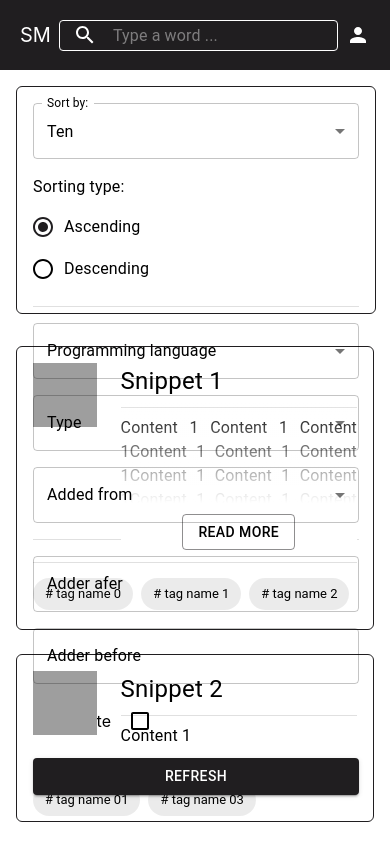
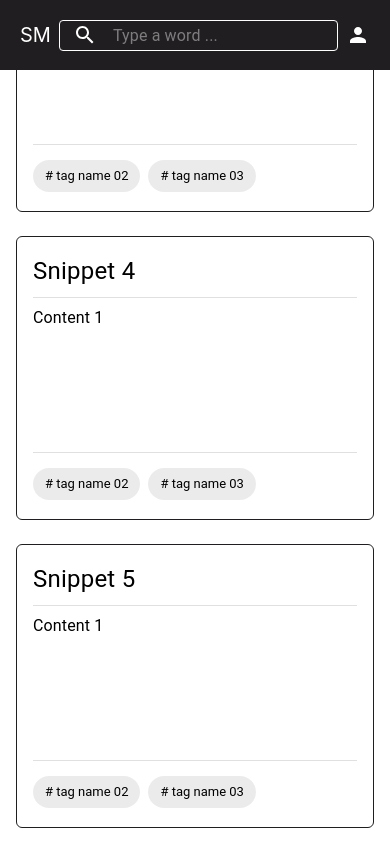
Before and after one commit to matozog/code-snippets-manager-fe, a React (Create React App) app: page / in a window 390 px wide. Built offline with nearby package versions, Linux system fonts and the light colour scheme; grey boxes are pictures that could not be loaded.

Commit message:
Detect overflow if app is resizing, fix styles for mobile view

```diff
--- a/src/components/snippet-card/snippet-card.jss.ts
+++ b/src/components/snippet-card/snippet-card.jss.ts
@@ -62,3 +62,12 @@ export const SnippetContentOverflow = styled(Box)(() => ({
   justifyContent: 'center',
   background: 'linear-gradient(transparent 20%,#FFF 75%)',
 }));
+
+export const TagsChipContainer = styled(Box, {
+  shouldForwardProp: (prop) => prop !== 'isOverflow',
+})<{ isOverflow?: boolean }>(({ theme, isOverflow }) => ({
+  display: 'flex',
+  gap: theme.spacing(1),
+  width: isOverflow ? '80%' : '100%',
+  overflowX: 'auto',
+}));
--- a/src/components/snippet-card/snippet-card.tsx
+++ b/src/components/snippet-card/snippet-card.tsx
@@ -1,4 +1,3 @@
-import { Box, Stack } from '@mui/material';
 import { FC, MutableRefObject, useRef } from 'react';
 import {
   SnippetCardContainer,
@@ -8,14 +7,15 @@ import {
   SnippetImageContainer,
   SnippetInfoContainer,
   SnippetTitle,
+  TagsChipContainer,
   TagsContainer,
 } from './snippet-card.jss';
 
+import { Box } from '@mui/material';
 import CustomDivider from '../custom-divider/custom-divider';
 import { ICodeSnippet } from 'src/types/models';
 import MuiChip from '../chip/chip';
 import ReadMoreButton from '../buttons/read-more/read-more';
-import TooltipInfo from '../tooltip/tooltip-info/tooltip-info';
 import { useIsOverflow } from 'src/hooks/useOverflow';
 
 interface ISnippetCardProps {
@@ -59,12 +59,12 @@ const SnippetCard: FC<ISnippetCardProps> = ({ codeSnippet }) => {
       </SnippetInfoContainer>
       <CustomDivider />
       <TagsContainer ref={tagsRef}>
-        <Stack direction="row" spacing={1} width={isOverflowTags ? '60%' : '100%'}>
+        <TagsChipContainer isOverflow={isOverflowTags}>
           {codeSnippet.tags.map((tag) => (
             <MuiChip key={tag.name} name={`# ${tag.name}`} />
           ))}
-        </Stack>
-        {isOverflowTags && <TooltipInfo />}
+        </TagsChipContainer>
+        {/* {isOverflowTags && <TooltipInfo />} */}
       </TagsContainer>
     </SnippetCardContainer>
   );
--- a/src/hooks/useOverflow.ts
+++ b/src/hooks/useOverflow.ts
@@ -18,6 +18,9 @@ export const useIsOverflow = <T extends HTMLElement>(
     };
 
     if (current) {
+      if ('ResizeObserver' in window) {
+        new ResizeObserver(trigger).observe(current);
+      }
       trigger();
     }
   }, [ref]);
--- a/src/index.css
+++ b/src/index.css
@@ -22,6 +22,7 @@ code {
 /* width */
 ::-webkit-scrollbar {
   width: 5px;
+  height: 5px;
 }
 
 /* Track */
--- a/src/views/home-page/home-page.jss.ts
+++ b/src/views/home-page/home-page.jss.ts
@@ -9,4 +9,8 @@ export const HomePageContainer = styled(Box)(({ theme }) => ({
   [theme.breakpoints.up('md')]: {
     flexDirection: 'row',
   },
+  [theme.breakpoints.down('md')]: {
+    overflowY: 'auto',
+    overflowX: 'hidden',
+  },
 }));
--- a/src/views/home-page/modules/snippets-filters/snippets-filters.jss.ts
+++ b/src/views/home-page/modules/snippets-filters/snippets-filters.jss.ts
@@ -7,12 +7,15 @@ export const SnippetsFiltersContainer = styled(Box)(({ theme }) => ({
   width: `calc(100% - ${theme.spacing(8)})`,
   border: `1px solid ${theme.palette.primary.main}`,
   borderRadius: '6px',
-  height: '25%',
   margin: theme.spacing(2),
   padding: theme.spacing(2),
   gap: theme.spacing(2),
   [theme.breakpoints.up('md')]: {
     width: '25%',
-    height: `calc(100% - ${theme.spacing(8)})`,
+    maxHeight: `calc(100% - ${theme.spacing(8)})`,
+    marginBottom: 'auto',
   },
+  // [theme.breakpoints.up('sm')]: {
+  //   height: '25%',
+  // },
 }));
--- a/src/views/home-page/modules/snippets-list/snippet-list.jss.ts
+++ b/src/views/home-page/modules/snippets-list/snippet-list.jss.ts
@@ -6,13 +6,12 @@ export const SnippetsListContainer = styled(Box)(({ theme }) => ({
   flexDirection: 'column',
   gap: theme.spacing(3),
   width: `calc(100% - ${theme.spacing(4)})`,
-  height: '75%',
   borderRadius: '5px',
   padding: `0 ${theme.spacing(2)} 0 ${theme.spacing(2)}`,
   margin: `${theme.spacing(2)} 0 ${theme.spacing(2)} 0`,
-  overflowY: 'auto',
   [theme.breakpoints.up('md')]: {
     width: '75%',
     height: `calc(100% - ${theme.spacing(4)})`,
+    overflowY: 'auto',
   },
 }));
```
